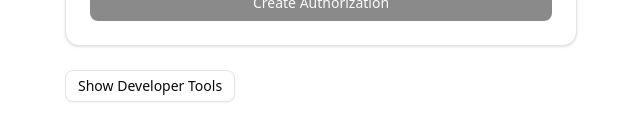
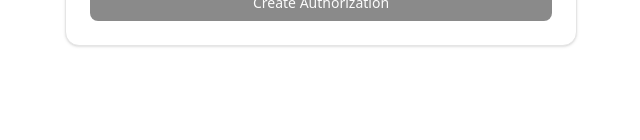
Before and after one commit to mailchain/vidos-authorizer-demo, a React (Vite) app: page / in a window 1280 px wide. Shown: the part 552-692 px from the top of the page, without its empty margins (319-959 px from the left). Built offline with nearby package versions, Linux system fonts and the light colour scheme.

Commit message:
Remove DevTools component and associated logic

```diff
--- a/src/components/AuthorizationFlow.tsx
+++ b/src/components/AuthorizationFlow.tsx
@@ -1,4 +1,3 @@
-import { DevTools } from "@/components/DevTools";
 import { ProgressIndicator } from "@/components/ProgressIndicator";
 import { AuthorizationStage } from "@/components/stages/AuthorizationStage";
 import { CreateStage } from "@/components/stages/CreateStage";
@@ -15,8 +14,6 @@ export function AuthorizationFlow() {
 			{state.stage === "create" && <CreateStage />}
 			{state.stage === "authorization" && <AuthorizationStage />}
 			{state.stage === "result" && <ResultStage />}
-
-			<DevTools />
 		</div>
 	);
 }
--- a/src/components/DevTools.tsx
+++ /dev/null
@@ -1,73 +0,0 @@
-import { useState } from "react";
-import { Button } from "@/components/ui/button";
-import { Card, CardContent, CardHeader, CardTitle } from "@/components/ui/card";
-import { useAuthorization } from "@/context/AuthorizationContext";
-
-type Tab = "request" | "response";
-
-export function DevTools() {
-	const { state, dispatch } = useAuthorization();
-	const [activeTab, setActiveTab] = useState<Tab>("request");
-
-	const toggleDevTools = () => {
-		dispatch({ type: "TOGGLE_DEV_TOOLS" });
-	};
-
-	return (
-		<div className="mt-6">
-			<Button
-				variant="outline"
-				size="sm"
-				onClick={toggleDevTools}
-				className="mb-2"
-			>
-				{state.showDevTools ? "Hide" : "Show"} Developer Tools
-			</Button>
-
-			{state.showDevTools && (
-				<Card>
-					<CardHeader className="pb-3">
-						<CardTitle className="text-sm font-medium">Developer Tools</CardTitle>
-						<div className="flex gap-2">
-							<Button
-								variant={activeTab === "request" ? "default" : "outline"}
-								size="sm"
-								onClick={() => setActiveTab("request")}
-							>
-								Request
-							</Button>
-							<Button
-								variant={activeTab === "response" ? "default" : "outline"}
-								size="sm"
-								onClick={() => setActiveTab("response")}
-							>
-								Response
-							</Button>
-						</div>
-					</CardHeader>
-					<CardContent>
-						<div className="bg-muted rounded-md p-3 overflow-auto max-h-80">
-							<pre className="text-xs font-mono whitespace-pre-wrap break-all">
-								{activeTab === "request" ? (
-									state.lastRequest ? (
-										JSON.stringify(state.lastRequest, null, 2)
-									) : (
-										<span className="text-muted-foreground">
-											No request sent yet
-										</span>
-									)
-								) : state.lastResponse ? (
-									JSON.stringify(state.lastResponse, null, 2)
-								) : (
-									<span className="text-muted-foreground">
-										No response received yet
-									</span>
-								)}
-							</pre>
-						</div>
-					</CardContent>
-				</Card>
-			)}
-		</div>
-	);
-}
```
